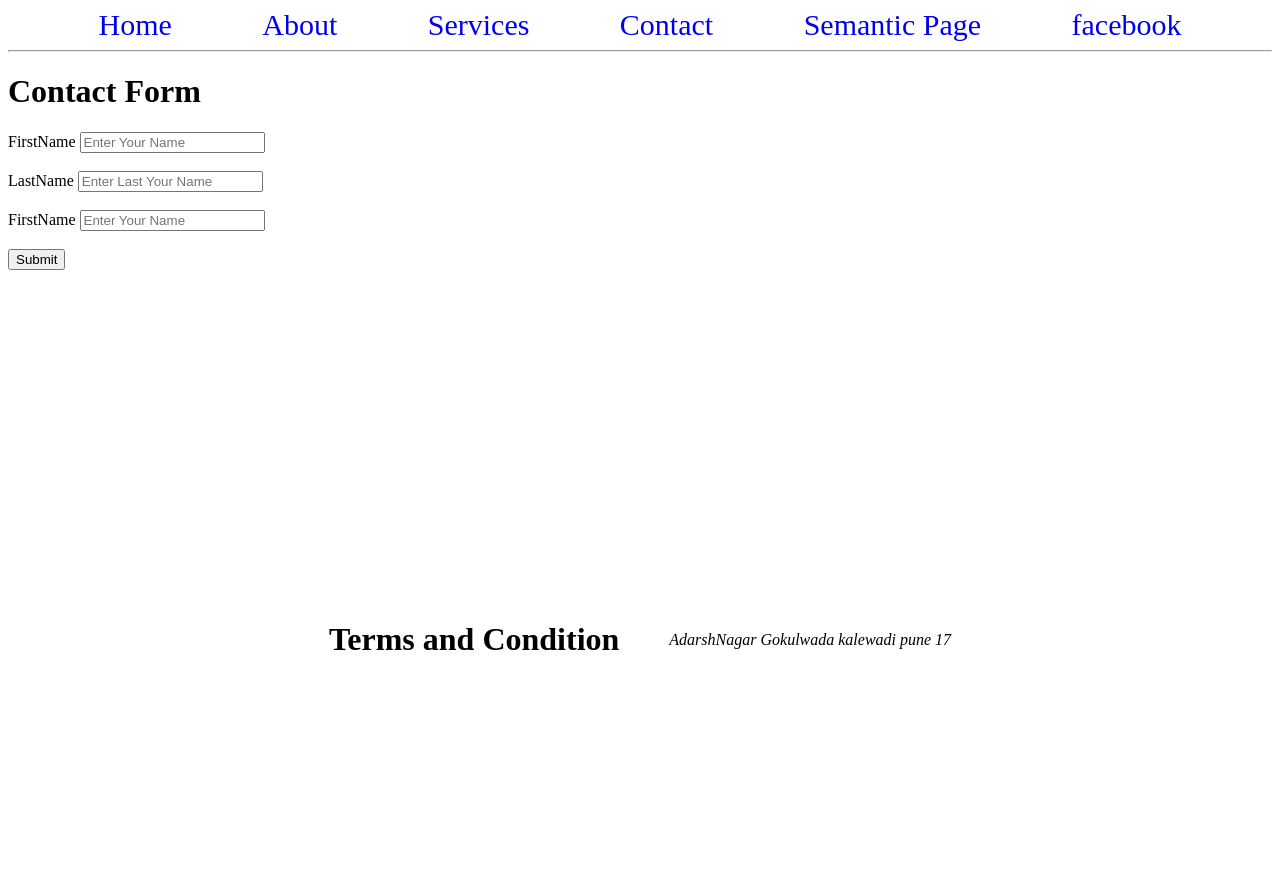
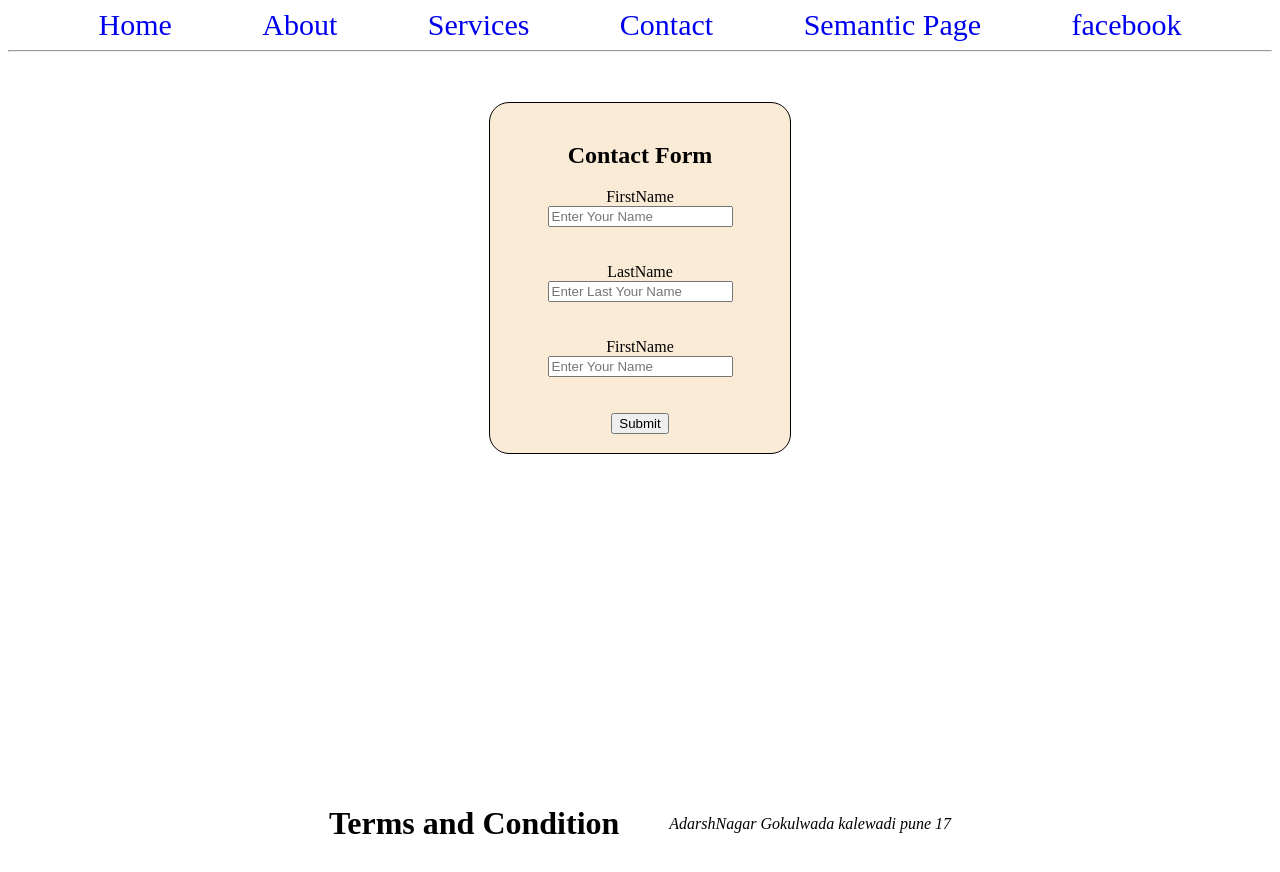
Before and after one commit to krushnaKD/lerning-html, a plain HTML site: page contact.html in a window 1280 px wide. Before the commit the page ends 800 px from the top, so only its background shows below. Drawn offline with Linux system fonts and the light colour scheme.

Commit message:
practice patterns

```diff
--- a/contact.html
+++ b/contact.html
@@ -4,20 +4,38 @@
     <meta charset="UTF-8" />
     <meta name="viewport" content="width=device-width, initial-scale=1.0" />
     <title>Document</title>
+  <link rel="stylesheet" href="css/form.css">
   </head>
   <body>
     <header>
-       <nav style="display: flex; justify-content: space-evenly; ">
-            <a style="text-decoration: none; font-size: 30px;" href="index.html">Home</a>
-            <a style="text-decoration: none; font-size: 30px;" href="about.html">About</a>
-            <a style="text-decoration: none; font-size: 30px;" href="listType.html">Services</a>
-            <a style="text-decoration: none; font-size: 30px;" href="contact.html">Contact</a>
-             <a style="text-decoration: none; font-size: 30px;" href="semantic.html">Semantic Page</a>
-            <a style="text-decoration: none; font-size: 30px;" href="https://www.facebook.com/" target="_blank">facebook</a>
+      <nav style="display: flex; justify-content: space-evenly">
+        <a style="text-decoration: none; font-size: 30px" href="index.html"
+          >Home</a
+        >
+        <a style="text-decoration: none; font-size: 30px" href="about.html"
+          >About</a
+        >
+        <a style="text-decoration: none; font-size: 30px" href="listType.html"
+          >Services</a
+        >
+        <a style="text-decoration: none; font-size: 30px" href="contact.html"
+          >Contact</a
+        >
+        <a style="text-decoration: none; font-size: 30px" href="semantic.html"
+          >Semantic Page</a
+        >
+        <a
+          style="text-decoration: none; font-size: 30px"
+          href="https://www.facebook.com/"
+          target="_blank"
+          >facebook</a
+        >
       </nav>
     </header>
-    <hr>
-    <form action="#">
+    <hr />
+    <main>
+      <section>
+        <form action="#" id="form">
           <h1>Contact Form</h1>
           <label for="Name">FirstName</label>
           <input type="text" id="Name" placeholder="Enter Your Name" />
@@ -30,7 +48,17 @@
           <br /><br />
           <input type="submit" />
         </form>
-    <footer style="display: flex; margin-top: 330px; gap:50px; justify-content: center; align-items: center;">
+      </section>
+    </main>
+    <footer
+      style="
+        display: flex;
+        margin-top: 330px;
+        gap: 50px;
+        justify-content: center;
+        align-items: center;
+      "
+    >
       <h1>Terms and Condition</h1>
       <address>
         <p>AdarshNagar Gokulwada kalewadi pune 17</p>
--- /dev/null
+++ b/css/form.css
@@ -0,0 +1,17 @@
+
+
+#form{
+    width: 300px;
+    height: 350px;
+    border-width:1px ;
+    border-style:solid;
+    border-color: black;
+    border-radius: 20px;
+    margin: auto;
+    margin-top: 50px;
+    display: flex;
+    flex-direction: column;
+    justify-content: center;
+    align-items: center;
+    background-color: antiquewhite;
+}
```
Also changed, not shown: JavaScript/loops.js (+69 -7 lines), JavaScript/questions.js (added, +13 -0 lines). Lines whose indentation alone changed are shown as unchanged.
